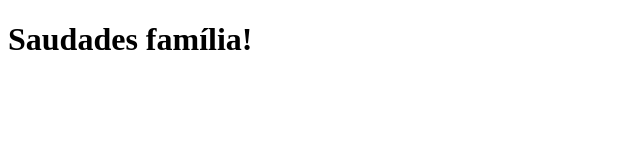
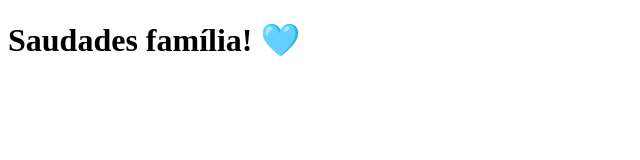
Before and after one commit to pedropereiraassis/tabnews, a Next.js app: page / in a window 1280 px wide. Shown: the top 160 px of the page, without its empty margins (0-640 px from the left). Built offline with nearby package versions, Linux system fonts and the light colour scheme.

Commit message:
add emoji on initial page

```diff
--- a/pages/index.js
+++ b/pages/index.js
@@ -1,5 +1,5 @@
 function Home() {
-  return <h1>Saudades família!</h1>
+  return <h1>Saudades família! 🩵</h1>
 }
 
 export default Home;
```
